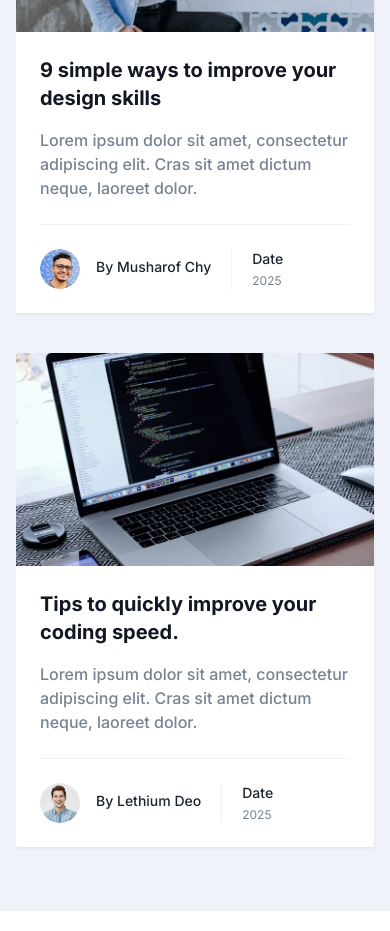
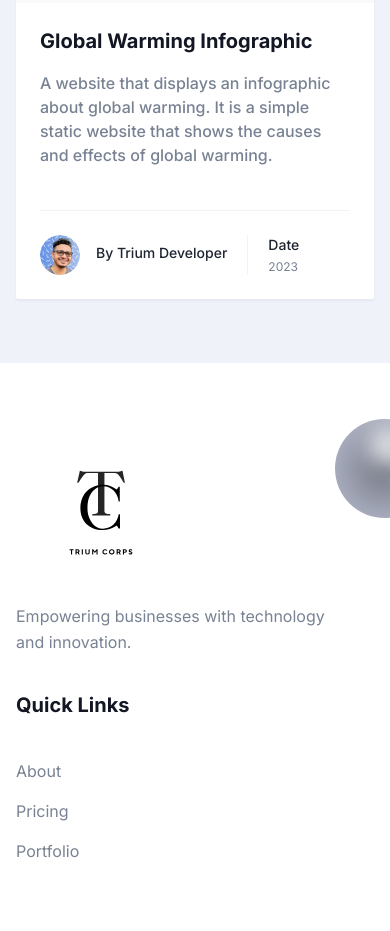
Before and after one commit to LessZxD/CompaProf, a Next.js app: page / in a window 390 px wide. Shown: the part 7160-8091 px from the top of the page. Built offline with nearby package versions, Linux system fonts and the light colour scheme.

Commit message:
modified our portfolio and footer section

```diff
--- a/src/components/Blog/SingleBlog.tsx
+++ b/src/components/Blog/SingleBlog.tsx
@@ -26,9 +26,12 @@ const SingleBlog = ({ blog }: { blog: Blog }) => {
               {title}
             </Link>
           </h3>
-          <p className="mb-6 border-b border-body-color border-opacity-10 pb-6 text-base font-medium text-body-color dark:border-white dark:border-opacity-10">
+          {/* paragraph */}
+          <p className="mb-6 border-b border-body-color border-opacity-10 pb-6 text-base font-medium text-body-color dark:border-white dark:border-opacity-10 h-[140px]">
             {paragraph}
           </p>
+
+          {/* footer, author and date */}
           <div className="flex items-center">
             <div className="mr-5 flex items-center border-r border-body-color border-opacity-10 pr-5 dark:border-white dark:border-opacity-10 xl:mr-3 xl:pr-3 2xl:mr-5 2xl:pr-5">
               <div className="mr-4">
--- a/src/components/Blog/blogData.tsx
+++ b/src/components/Blog/blogData.tsx
@@ -17,33 +17,33 @@ const blogData: Blog[] = [
   },
   {
     id: 2,
-    title: "9 simple ways to improve your design skills",
+    title: "Global Warming Infographic",
     paragraph:
-      "Lorem ipsum dolor sit amet, consectetur adipiscing elit. Cras sit amet dictum neque, laoreet dolor.",
-    image: "/images/blog/blog-02.jpg",
+      "A website that displays an infographic about global warming. It is a simple static website that shows the causes and effects of global warming.",
+    image: "/images/blog/web-02.png",
     author: {
-      name: "Musharof Chy",
+      name: "Trium Developer",
       image: "/images/blog/author-02.png",
       // designation: "Content Writer",
     },
     // tags: ["computer"],
-    publishDate: "2025",
-    url: "",
+    publishDate: "2023",
+    url: "https://global-warming-gamma.vercel.app/",
   },
-  {
-    id: 3,
-    title: "Tips to quickly improve your coding speed.",
-    paragraph:
-      "Lorem ipsum dolor sit amet, consectetur adipiscing elit. Cras sit amet dictum neque, laoreet dolor.",
-    image: "/images/blog/blog-03.jpg",
-    author: {
-      name: "Lethium Deo",
-      image: "/images/blog/author-03.png",
-      // designation: "Graphic Designer",
-    },
-    // tags: ["design"],
-    publishDate: "2025",
-    url: "",
-  },
+  // {
+  //   id: 3,
+  //   title: "Tips to quickly improve your coding speed.",
+  //   paragraph:
+  //     "Lorem ipsum dolor sit amet, consectetur adipiscing elit. Cras sit amet dictum neque, laoreet dolor.",
+  //   image: "/images/blog/blog-03.jpg",
+  //   author: {
+  //     name: "Lethium Deo",
+  //     image: "/images/blog/author-03.png",
+  //     // designation: "Graphic Designer",
+  //   },
+  //   // tags: ["design"],
+  //   publishDate: "2025",
+  //   url: "",
+  // },
 ];
 export default blogData;
--- a/src/components/Blog/index.tsx
+++ b/src/components/Blog/index.tsx
@@ -4,23 +4,22 @@ import blogData from "./blogData";
 
 const Blog = () => {
   return (
-    <section
-      id="blog"
-      className="bg-gray-light dark:bg-bg-color-dark py-16 md:py-20 lg:py-28"
-    >
+    <section id="blog" className="bg-gray-light dark:bg-bg-color-dark py-16 md:py-20 lg:py-28">
       <div className="container">
         <SectionTitle
           title="Our Portfolio"
           paragraph=""
           center
         />
-
-        <div className="grid grid-cols-1 gap-x-8 gap-y-10 md:grid-cols-2 md:gap-x-6 lg:gap-x-8 xl:grid-cols-3">
-          {blogData.map((blog) => (
-            <div key={blog.id} className="w-full">
-              <SingleBlog blog={blog} />
-            </div>
-          ))}
+        <div className="flex justify-center">
+          {/* just change the grid back to 3 on xl screen, when we have enough project to showcase */}
+          <div className="grid grid-cols-1 gap-x-8 gap-y-10 md:grid-cols-2 md:gap-x-6 lg:gap-x-8 xl:grid-cols-2 max-w-[900px] w-full">
+            {blogData.map((blog) => (
+              <div key={blog.id} className="w-full">
+                <SingleBlog blog={blog} />
+              </div>
+            ))}
+          </div>
         </div>
       </div>
     </section>
--- a/src/components/Footer/index.tsx
+++ b/src/components/Footer/index.tsx
@@ -9,22 +9,22 @@ const Footer = () => {
         <div className="container">
           <div className="-mx-4 flex flex-wrap justify-between">
             <div className="w-full px-4 md:w-1/2 lg:w-4/12 xl:w-5/12">
-              <div className="mb-12 max-w-[360px] lg:mb-16">
-                <Link href="/" className="mb-8 inline-block">
+              <div className="mb-17 max-w-[340px] max-h-[500px] lg:mb-16">
+                <Link href="/" className="inline-block">
                   <Image
                     src="/images/logo/Trium.svg"
                     alt="logo"
-                    className="w-full dark:hidden"
+                    className="w-1/2 dark:hidden"
                     width={140}
                     height={30}
                   />
-                  <Image
+                  {/* <Image
                     src="/images/logo/Trium.svg"
                     alt="logo"
                     className="hidden w-full dark:block"
                     width={140}
                     height={30}
-                  />
+                  /> */}
                 </Link>
                 <p className="mb-9 text-base leading-relaxed text-body-color dark:text-body-color-dark">
                   Empowering businesses with technology and innovation.
```
Also changed, not shown: public/images/blog/web-02.png (added).
